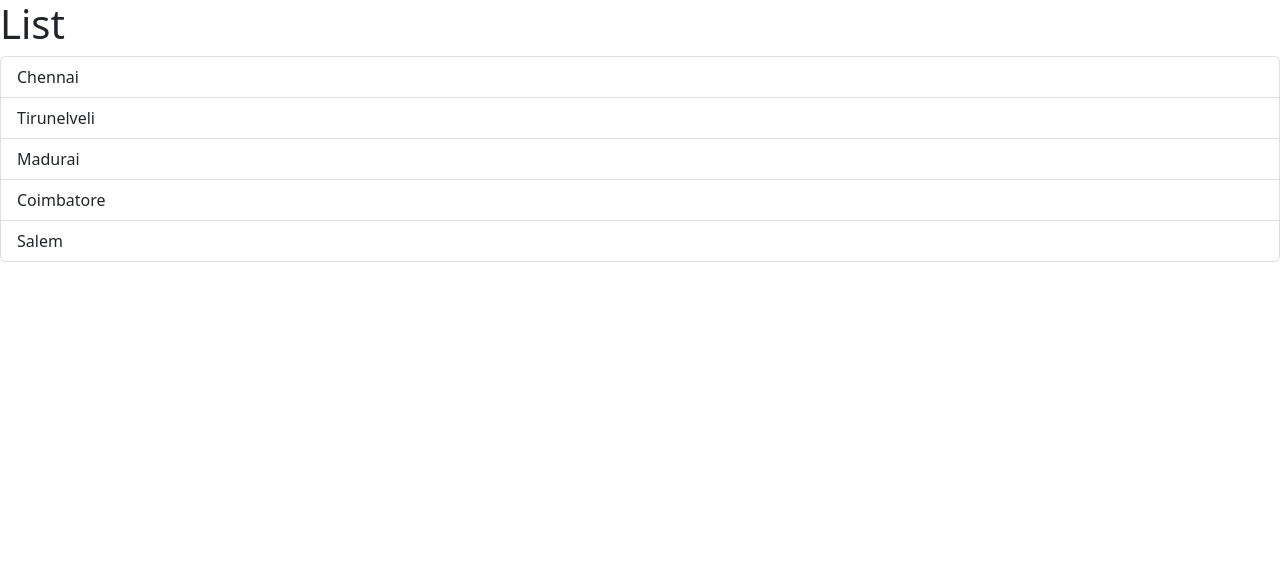
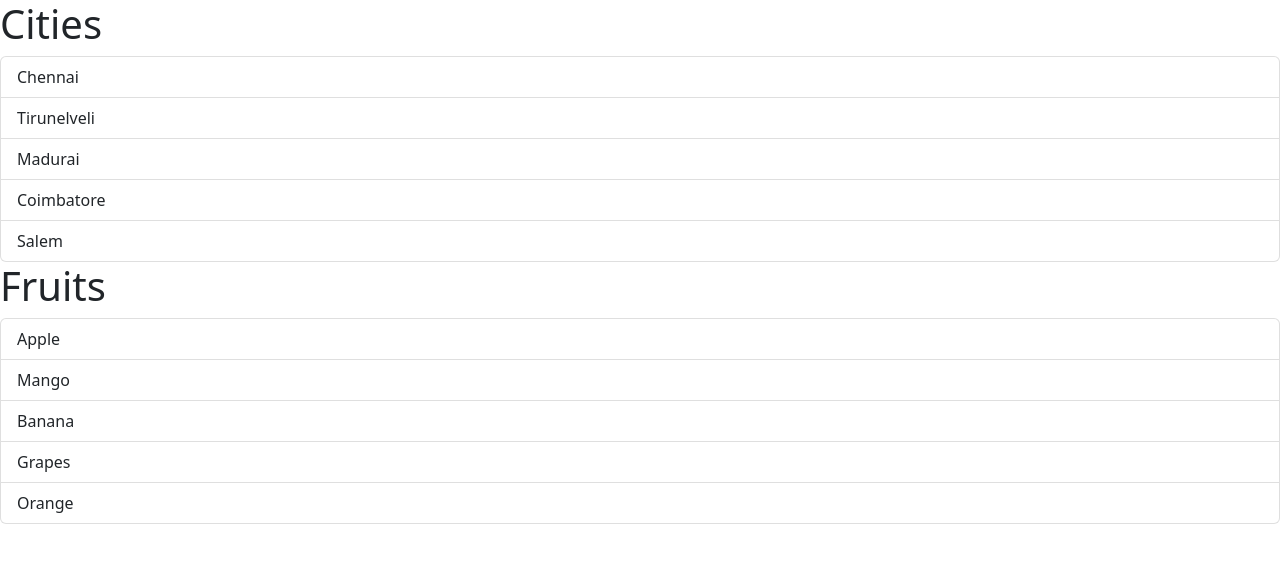
Before and after one commit to Velmurugangopal06/react-crash-course, a React (Vite) app in the folder react-app/: page / in a window 1280 px wide. Shown: the top 562 px of the page. Built offline with nearby package versions, Linux system fonts and the light colour scheme.

Commit message:
(feat) component props done

```diff
--- a/react-app/src/App.tsx
+++ b/react-app/src/App.tsx
@@ -1,7 +1,16 @@
-import ListGroup from './components/ListGroup';
+import ListGroup from "./components/ListGroup";
+
+let cities = ["Chennai", "Tirunelveli", "Madurai", "Coimbatore", "Salem"];
+let fruits = ["Apple", "Mango", "Banana", "Grapes", "Orange"];
 
 function App() {
-  return <div><ListGroup></ListGroup></div>
+  return (
+    <div>
+      <ListGroup items={cities} heading="Cities" />
+      <ListGroup items={fruits} heading="Fruits" />
+      {/* <ListGroup /> */}
+    </div>
+  );
 }
 
 export default App;
--- a/react-app/src/components/ListGroup.tsx
+++ b/react-app/src/components/ListGroup.tsx
@@ -1,8 +1,11 @@
 import { MouseEvent, useState } from "react";
 
-function ListGroup() {
-  let items = ["Chennai", "Tirunelveli", "Madurai", "Coimbatore", "Salem"];
+interface ListGroupProps {
+  items: string[];
+  heading: string;
+}
 
+function ListGroup({ items, heading }: ListGroupProps) {
   let handleItemClick = (item: string, index: number, event: MouseEvent) => {
     console.log(item, index);
     setSelectedIndex(index);
@@ -12,7 +15,7 @@ function ListGroup() {
 
   return (
     <>
-      <h1>List</h1>
+      <h1>{heading}</h1>
       {items.length === 0 && <p>No items to display</p>}
       <ul className="list-group">
         {items.map((item, index) => (
```
